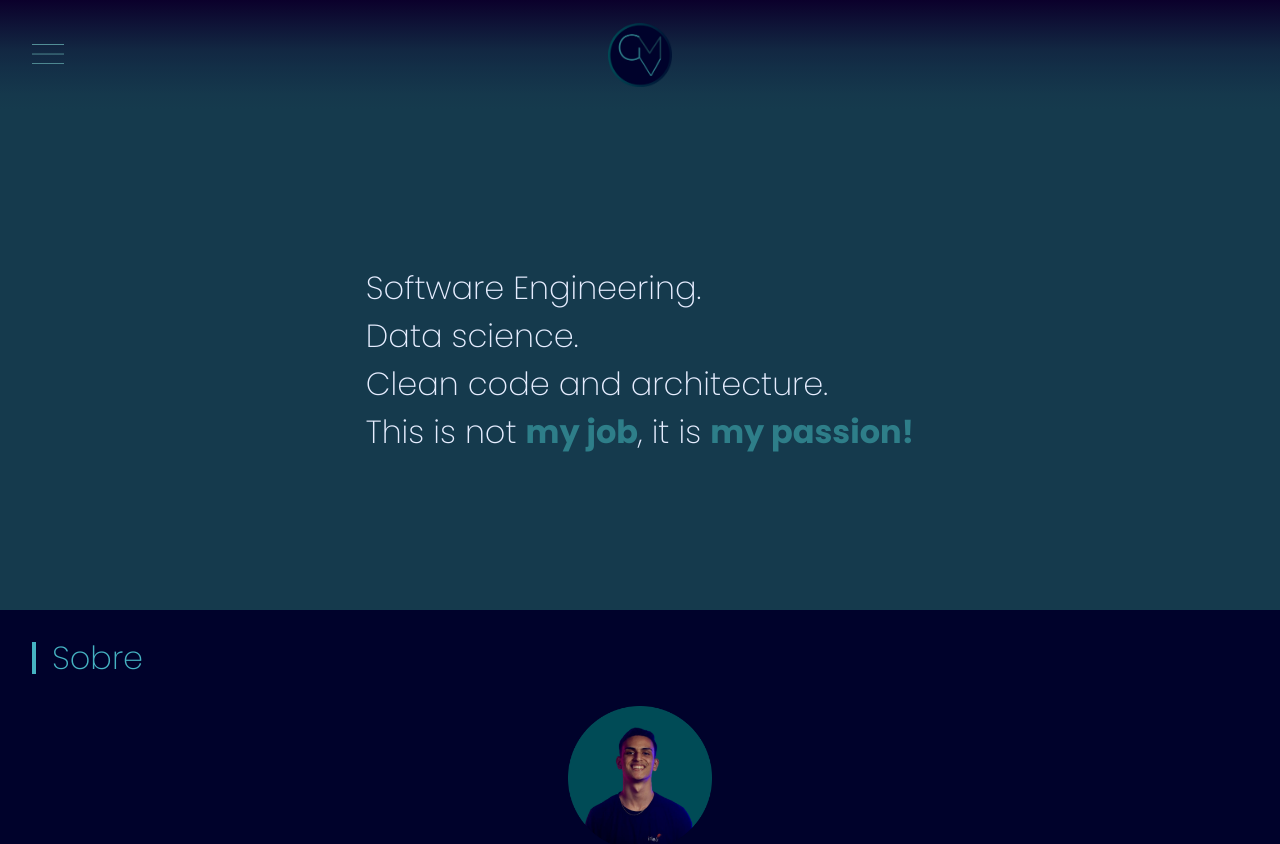
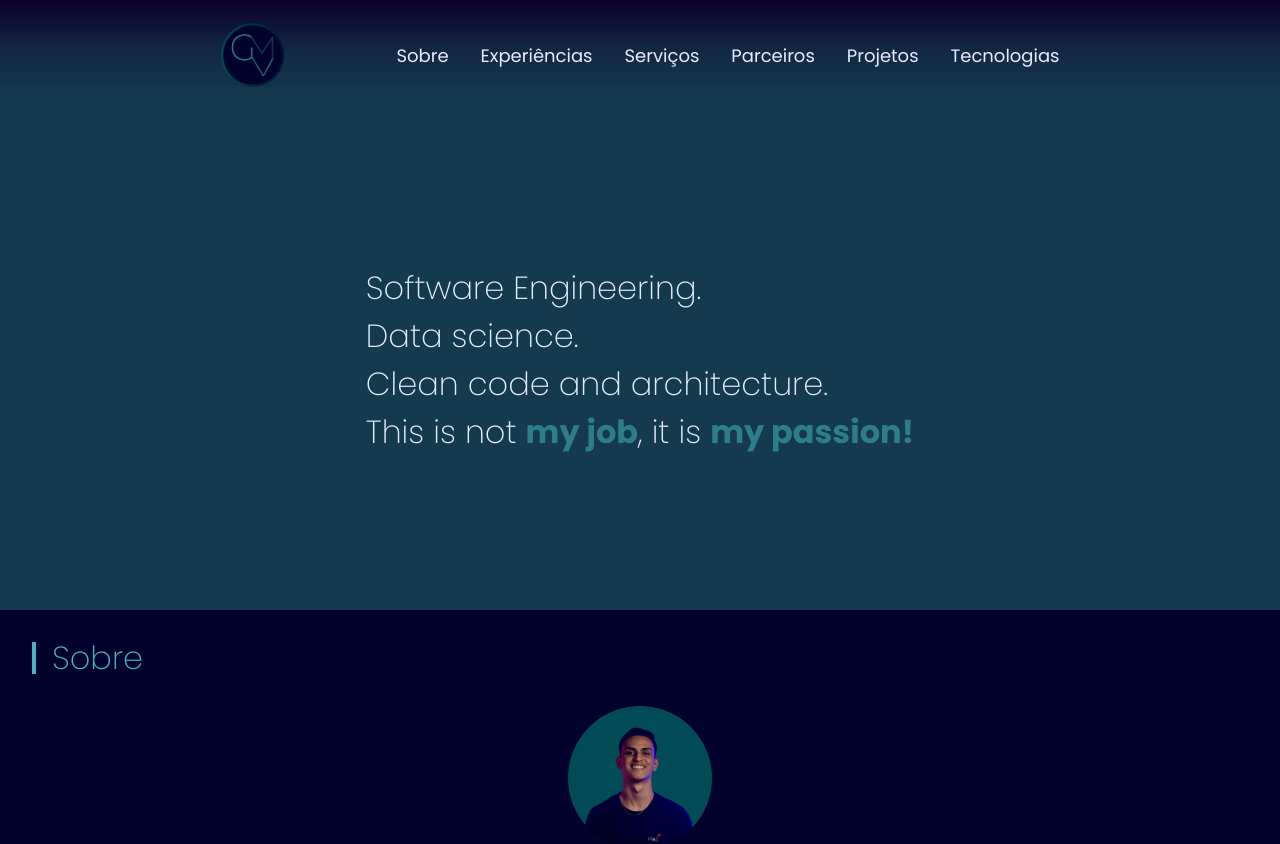
Before and after one commit to VictorGM01/engvictor, a React (Vite) app in the folder src/frontend/: page / in a window 1280 px wide. Shown: the top 844 px of the page. Built offline with nearby package versions, Linux system fonts and the light colour scheme.

Commit message:
feat: cria header para tablet e desktop

```diff
--- a/src/frontend/src/components/common/Header/Header.module.scss
+++ b/src/frontend/src/components/common/Header/Header.module.scss
@@ -78,3 +78,64 @@
     align-items: center;
   }
 }
+
+// responsivo para desktop e tablet:
+@media (min-width: 768px) {
+  .header {
+    display: flex;
+    align-items: center;
+    justify-content: center;
+
+    input, label {
+      display: none;
+    }
+
+    div {
+      display: flex;
+      justify-content: center;
+      align-items: center;
+      flex-direction: row-reverse;
+      gap: 7rem;
+    }
+
+    ul {
+      display: flex;
+      justify-content: center;
+      align-items: center;
+      position: inherit;
+      width: auto;
+      flex-direction: row;
+      background-color: transparent;
+      padding: 0;
+      margin: 0;
+      gap: 2rem;
+      height: auto;
+    }
+
+    ul li {
+      display: flex;
+      flex-direction: row;
+      height: auto;
+      transition: all 0.2s;
+
+      a {
+        font-size: 1.125rem;
+        line-height: 27px;
+        font-weight: 400;
+      }
+
+      &:hover {
+        border-bottom: 2px solid $ciano-extra-claro;
+        padding: 0 0 4px 0;
+        a {
+          color: $ciano-claro;
+        }
+      }
+    }
+
+    img:hover {
+      transition: all 1s;
+      transform: rotate(360deg);
+    }
+  }
+}
```
